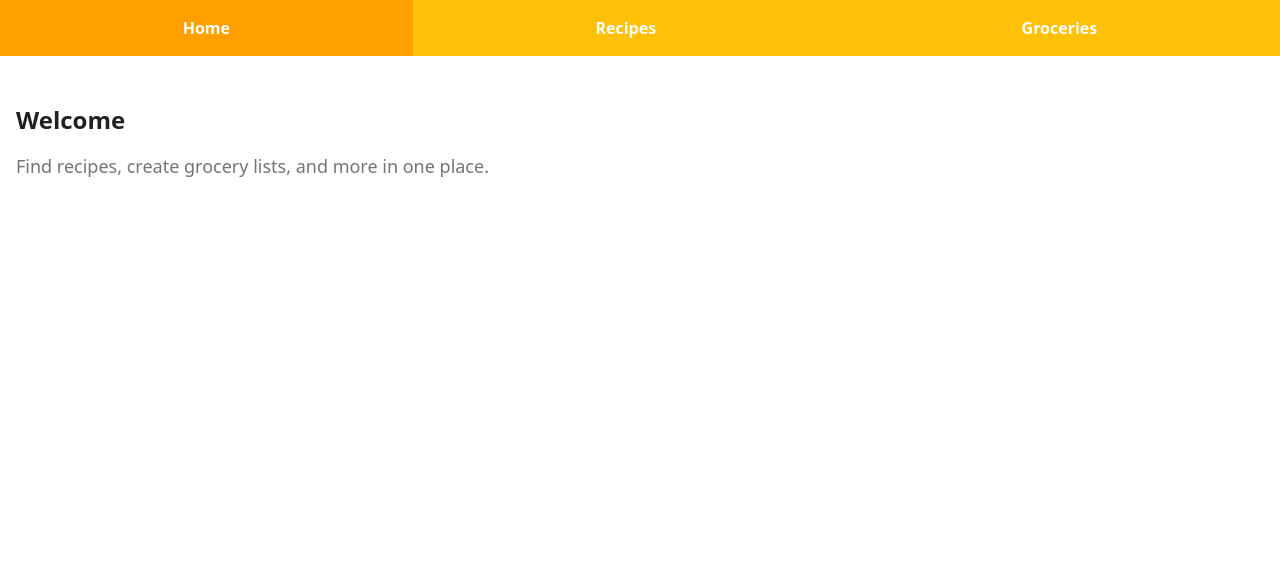
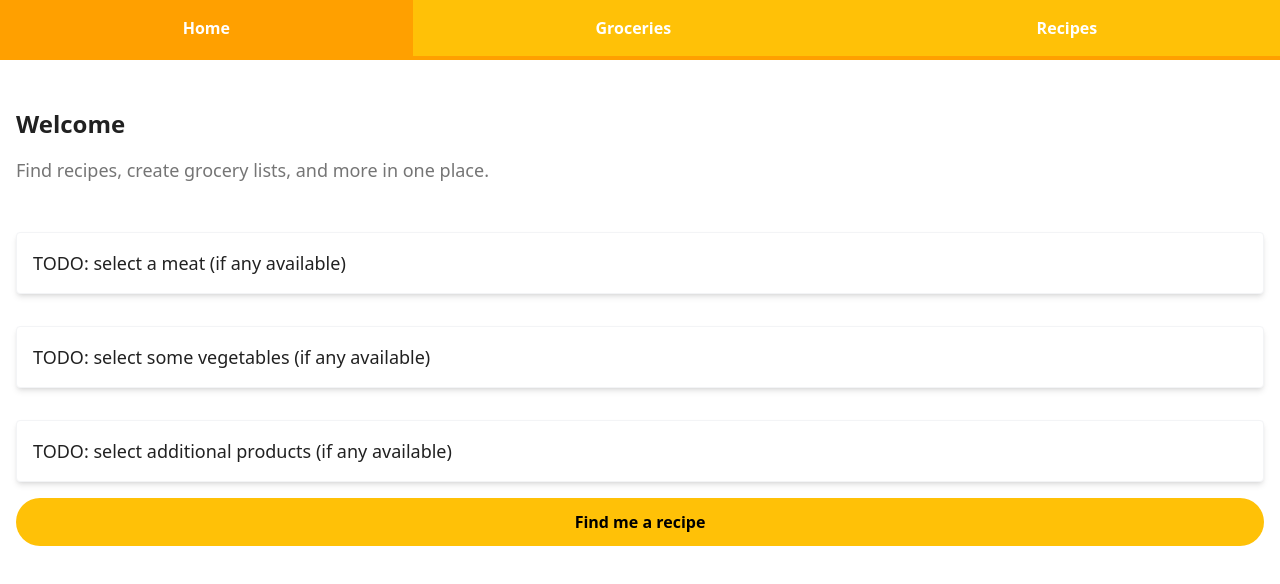
Before and after one commit to jonada182/pantry-chef, a React (Vite) app: page / in a window 1280 px wide. Shown: the top 584 px of the page. Built offline with nearby package versions, Linux system fonts and the light colour scheme; the HTML template or start-up script is replaced by a standard one.

Commit message:
Starting on home page components.

```diff
--- a/src/App.tsx
+++ b/src/App.tsx
@@ -1,19 +1,18 @@
 import React from "react";
 import { BrowserRouter, Route, Routes } from "react-router-dom";
 import { ErrorPage, Groceries, Home, Recipes } from "./pages";
-import { FlexCol, Nav, NavLink } from "./components";
+import { FlexCol, NavBar, NavBarLink } from "./components";
 
-function App() {
-
+const App = () => {
   return (
     <div className="app w-full h-full">
       <BrowserRouter>
         <FlexCol className="h-full">
-          <Nav>
-            <NavLink title="Home" url="/"/>
-            <NavLink title="Recipes" url="/recipes"/>
-            <NavLink title="Groceries" url="/groceries"/>
-          </Nav>
+          <NavBar>
+            <NavBarLink title="Home" url="/"/>
+            <NavBarLink title="Groceries" url="/groceries"/>
+            <NavBarLink title="Recipes" url="/recipes"/>
+          </NavBar>
           <Routes>
             <Route path="/" element={<Home />} />
             <Route path="/groceries" element={<Groceries />} errorElement={<ErrorPage />} />
@@ -23,6 +22,6 @@ function App() {
       </BrowserRouter>
     </div>
   );
-}
+};
 
 export default App;
--- /dev/null
+++ b/src/components/Card.tsx
@@ -0,0 +1,14 @@
+import React from "react";
+import { FlexCol } from "./FlexCol";
+
+type Props = {
+  children?: React.ReactNode;
+};
+
+export const Card = ({ children }: Props) => {
+  return (
+    <FlexCol className="p-4 rounded my-4 bg-white shadow-md border-gray-100 border border-solid text-lg text-primary-text" gap={4}>
+      { children }
+    </FlexCol>
+  );
+};
--- a/src/components/FlexCol.tsx
+++ b/src/components/FlexCol.tsx
@@ -2,14 +2,15 @@ import React from "react";
 import { gapSizes } from "../helpers";
 
 type Props = {
+  id?: string | "";
   children?: React.ReactNode;
   className?: string;
   gap?: number;
 };
 
-export function FlexCol({ children, className = ``, gap = 0 }: Props) {
+export function FlexCol({ id, children, className = ``, gap = 0 }: Props) {
   const gapClass = gapSizes[gap];
   return (
-    <div className={`flex flex-col ${gapClass} ${className}`}>{ children }</div>
+    <div id={id} className={`flex flex-col ${gapClass} ${className}`}>{ children }</div>
   );
 }
--- a/src/components/FlexRow.tsx
+++ b/src/components/FlexRow.tsx
@@ -2,14 +2,15 @@ import React from "react";
 import { gapSizes } from "../helpers";
 
 type Props = {
+  id?: string | "";
   children?: React.ReactNode;
   className?: string;
   gap?: number;
 };
 
-export function FlexRow({ children, className = ``, gap = 0 }: Props) {
+export function FlexRow({ id, children, className = ``, gap = 0 }: Props) {
   const gapClass = gapSizes[gap];
   return (
-    <div className={`flex flex-row ${gapClass} ${className}`}>{ children }</div>
+    <div id={id} className={`flex flex-row ${gapClass} ${className}`}>{ children }</div>
   );
 }
--- a/src/components/Nav/Nav.tsx
+++ b/src/components/Nav/NavBar.tsx
@@ -6,7 +6,7 @@ type Props = {
   direction?: "vertical" | "horizontal"
 };
 
-const Nav = ({ children, direction = "horizontal" }: Props) => {
+const NavBar = ({ children, direction = "horizontal" }: Props) => {
   if (direction == "vertical") {
     return (
       <FlexCol className="place-content-evenly bg-primary text-white font-bold">
@@ -16,10 +16,10 @@ const Nav = ({ children, direction = "horizontal" }: Props) => {
   }
 
   return (
-    <FlexRow className="place-content-evenly bg-primary text-white font-bold">
+    <FlexRow id="nav-bar" className="place-content-evenly bg-primary text-white font-bold">
       { children }
     </FlexRow>
   );
 };
 
-export { Nav };
+export { NavBar };
--- /dev/null
+++ b/src/components/Nav/NavBarLink.tsx
@@ -0,0 +1,15 @@
+import React from "react";
+import { NavLink } from "react-router-dom";
+
+type Props = {
+  title: string;
+  url: string;
+};
+
+const NavBarLink = ({ title, url }: Props) => {
+  return (
+    <NavLink className="flex flex-grow p-4 justify-center border-b-4 border-solid border-dark-primary hover:bg-dark-primary" title={ title } to={ url }>{ title }</NavLink>
+  );
+};
+
+export { NavBarLink };
--- a/src/components/Nav/NavLink.tsx
+++ /dev/null
@@ -1,15 +0,0 @@
-import React from "react";
-import { Link } from "react-router-dom";
-
-type Props = {
-  title: string;
-  url: string;
-};
-
-const NavLink = ({ title, url }: Props) => {
-  return (
-    <Link className="flex flex-grow p-4 justify-center hover:bg-dark-primary" title={ title } to={ url }>{ title }</Link>
-  );
-};
-
-export { NavLink };
--- a/src/components/Nav/index.ts
+++ b/src/components/Nav/index.ts
@@ -1,2 +1,2 @@
-export { Nav } from "./Nav";
-export { NavLink } from "./NavLink";
+export { NavBar } from "./NavBar";
+export { NavBarLink } from "./NavBarLink";
--- a/src/components/index.ts
+++ b/src/components/index.ts
@@ -5,8 +5,9 @@ export { FlexRow } from "./FlexRow";
 export { TextInput } from "./TextInput";
 export { Button } from "./Button";
 export { ChatContainer, ChatMessage } from "./Chat";
-export { Nav, NavLink } from "./Nav";
+export { NavBar, NavBarLink } from "./Nav";
 export { GroceryList } from "./GroceryList";
 export { GroceryCategoryCard } from "./Groceries";
 export { Modal } from "./Modal";
 export { Chip } from "./Chip";
+export { Card } from "./Card";
--- a/src/index.css
+++ b/src/index.css
@@ -12,3 +12,7 @@ html, body {
   width: 100%;
   height: 100%;
 }
+
+#nav-bar a.active {
+  background-color: #FFA000;
+}
--- a/src/pages/Home.tsx
+++ b/src/pages/Home.tsx
@@ -1,5 +1,5 @@
 import React from "react";
-import { Page, PageHeading } from "../components";
+import { Button, Card, Page, PageHeading } from "../components";
 
 const Home = () => {
   return (
@@ -8,6 +8,16 @@ const Home = () => {
         title="Welcome"
         description="Find recipes, create grocery lists, and more in one place."
       />
+      <Card>
+        TODO: select a meat (if any available)
+      </Card>
+      <Card>
+        TODO: select some vegetables (if any available)
+      </Card>
+      <Card>
+        TODO: select additional products (if any available)
+      </Card>
+      <Button handleOnClick={() => console.log("Find recipe")} text="Find me a recipe"/>
     </Page>
   );
 };
--- a/src/pages/Recipes.tsx
+++ b/src/pages/Recipes.tsx
@@ -6,7 +6,7 @@ const Recipes = () => {
     <Page>
       <PageHeading
         title="Recipes"
-        description="Check out some of our delicious recipes."
+        description="Here is a list of your favourite recipes."
       />
     </Page>
   );
```
